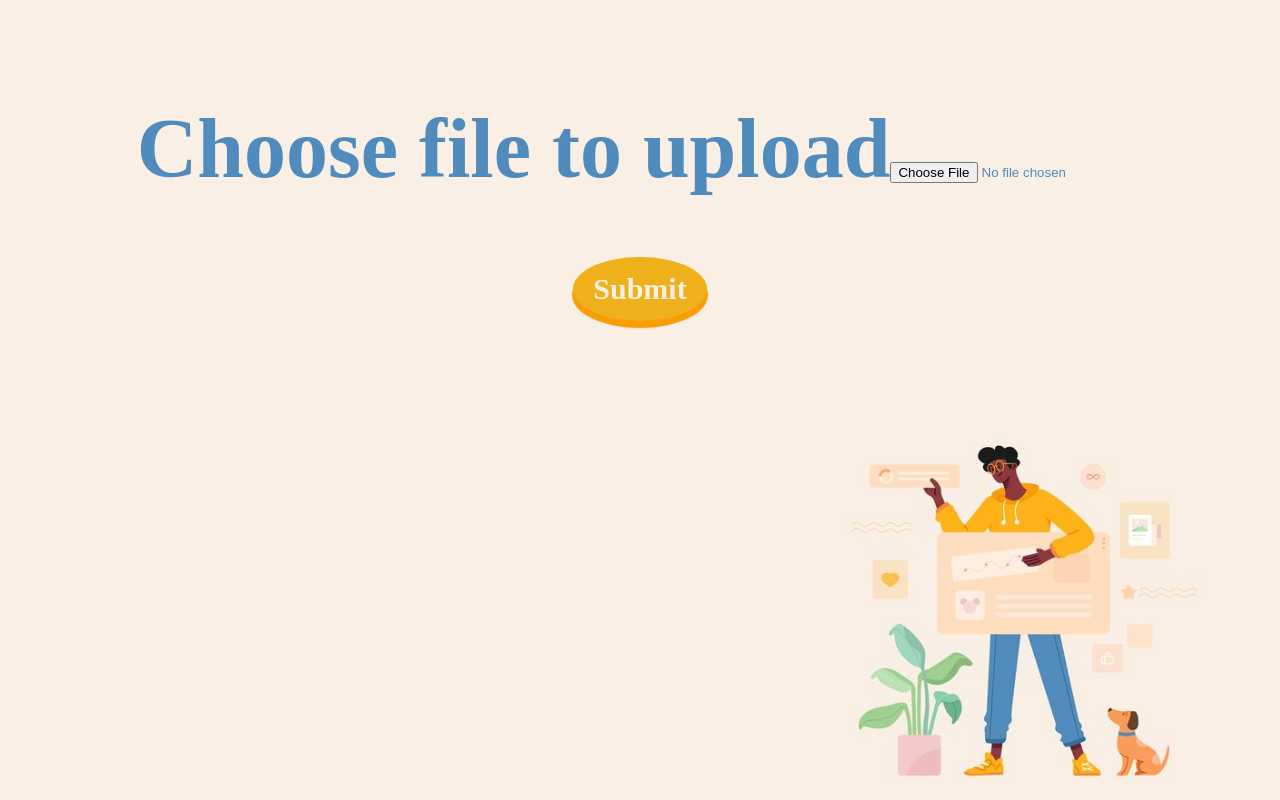
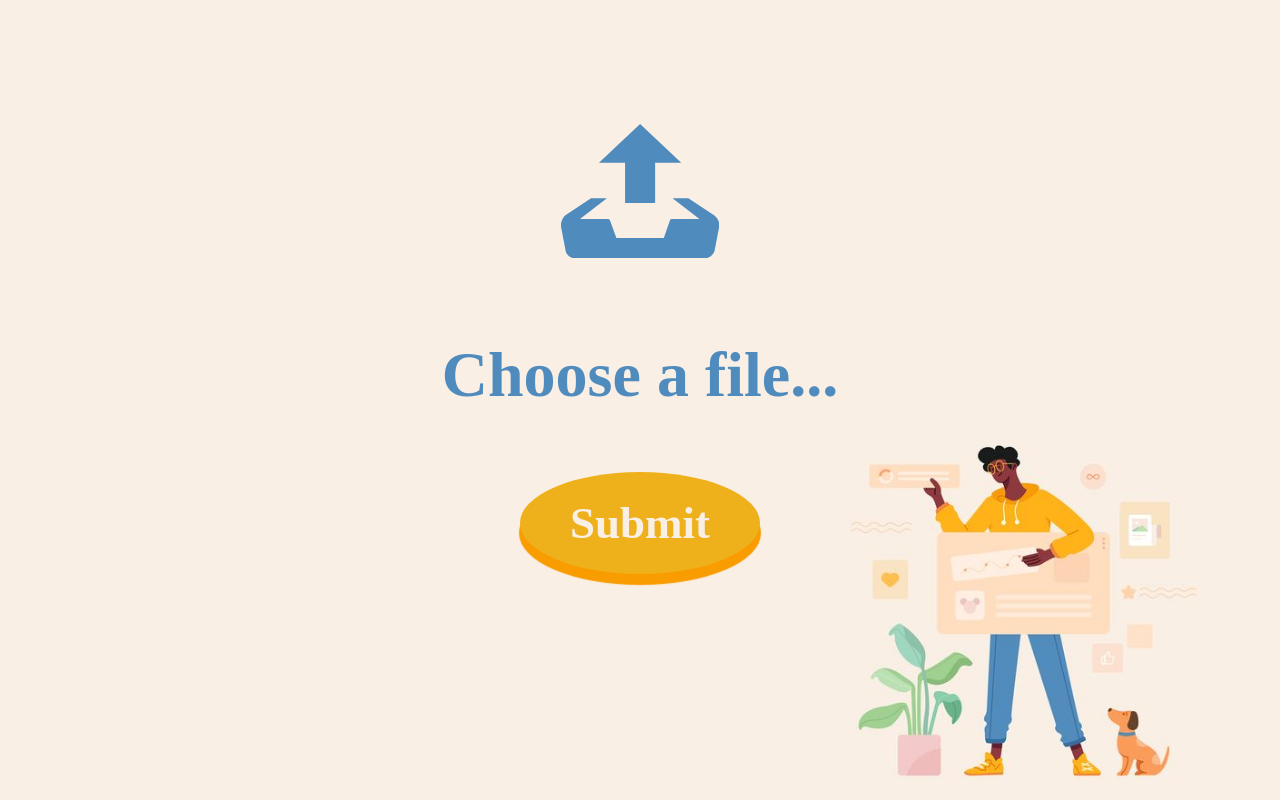
Before and after one commit to AlesiaSk/stemming, a React (Create React App) app: page / in a window 1280 px wide. Built offline with nearby package versions, Linux system fonts and the light colour scheme; a web font is replaced by a local one.

Commit message:
Restyled

```diff
--- a/server.js
+++ b/server.js
@@ -16,11 +16,10 @@ app.post('/upload', (req, res) => {
         } else if (err) {
             return res.status(500).json(err)
         }
+         // parsePDFFile();
         return res.status(200).send(req.file)
 
     });
-
-    parsePDFFile();
 
 });
 
@@ -43,7 +42,7 @@ const storage = multer.diskStorage({
 const upload = multer({ storage: storage }).single('file');
 
 const parsePDFFile = (fileName) => {
-    let dataBuffer = fs.readFileSync(path.resolve('files','1573739282782-La_France.pdf'));
+    let dataBuffer = fs.readFileSync(path.resolve('files', fileName));
     return (pdf(dataBuffer).then((data) =>
         (data.text.split(' '))
     ))
--- a/src/App.css
+++ b/src/App.css
@@ -12,27 +12,36 @@
 }
 
 .App label{
-  margin: 100px 0 60px;
-  font-size: 84px;
+  margin: 60px 0 60px;
+  font-size: 64px;
   font-weight: bold;
   color: #4f8bbc;
 }
 
 .App .button {
   background-color: #efb11b;
-  padding: 15px 20px;
+  padding: 25px 50px;
   border-radius: 50%;
-  font-size: 30px;
+  font-size: 45px;
   text-decoration: none;
   color: #f9efe5;
   font-weight: bold;
-  box-shadow: 0 6px 1px 1px #f89c00;
+  box-shadow: 0 10px 1px 1px #f89c00;
 }
 
 .App .button:hover, .App .button:focus {
   background-color: #e891009e;
+  box-shadow: 0 2px 1px 1px #f89c00;
+  margin-top: 6px;
 }
 
 #file {
   display: none;
 }
+
+svg {
+  width: 50%;
+  height: 50%;
+  fill: #4f8bbc;
+  cursor: pointer;
+}
--- a/src/components/FileDialog/index.js
+++ b/src/components/FileDialog/index.js
@@ -1,40 +1,71 @@
 import React, { useState } from 'react';
 import axios from 'axios';
 
-// const createFileSelector = () => {
-//     const fileSelector = document.createElement('input');
-//     fileSelector.setAttribute('type', 'file');
-//     fileSelector.setAttribute('accept', '.pdf');
-//     fileSelector.id = 'fileSelector';
-//     return fileSelector;
-// };
 
 const FileDialog = () => {
-    //const fileSelector = createFileSelector();
     const [file, setFile] = useState('');
+    const [message, setMessage] = useState('Choose a file...');
+    const [loaded, setLoaded] = useState('');
+    const [isUpload, setIsUpload] = useState(false);
 
-    const passFile = (e) => {
-        console.log(e.target.files[0]);
+    const handleFileChange = (e) => {
         setFile(e.target.files[0]);
+        setLoaded(0);
+        setMessage(e.target.files[0].name)
     };
 
+    const handleUpload = () => {
+        if(isUpload){
+            return;
+        }
+
+        if(!file) {
+            setMessage('Select a file first');
+            return;
+        }
+
+        setIsUpload(true);
+        sendFile();
+    };
     const sendFile = () => {
         const data = new FormData();
         data.append('file', file);
         axios.post("http://localhost:8000/upload", data, {
+            onUploadProgress: ProgressEvent => {
+                setLoaded(Math.round(ProgressEvent.loaded/ProgressEvent.total)*100)
+            }
         }).then(res => {
-                debugger;
-            })
+                setFile(null);
+                setMessage('Uploaded successfully');
+                setIsUpload(false);
+            }).catch(err => {
+                setIsUpload(false);
+                setMessage('Failed to upload');
+        });
     };
 
 
     return (
         <>
+            <input type="file" name="file" id="file" accept=".pdf" onChange={(e)=>handleFileChange(e)}/>
             <label htmlFor="file">
-                Choose file to upload
-                <input type="file" accept=".pdf" onChange={(e)=>passFile(e)}/>
+                <figure>
+                    <svg
+                        xmlns="http://www.w3.org/2000/svg"
+                        width="20"
+                        height="17"
+                        viewBox="0 0 20 17"
+                    >
+                        <path d="M10 0l-5.2 4.9h3.3v5.1h3.8v-5.1h3.3l-5.2-4.9zm9.3 11.5l-3.2-2.1h-2l3.4 2.6h-3.5c-.1 0-.2.1-.2.1l-.8 2.3h-6l-.8-2.2c-.1-.1-.1-.2-.2-.2h-3.6l3.4-2.6h-2l-3.2 2.1c-.4.3-.7 1-.6 1.5l.6 3.1c.1.5.7.9 1.2.9h16.3c.6 0 1.1-.4 1.3-.9l.6-3.1c.1-.5-.2-1.2-.7-1.5z" />
+                    </svg>
+                </figure>
+                <span>
+            {isUpload
+                ? loaded + "%"
+                : message}
+          </span>
             </label>
-            <a className="button" href="" onClick={sendFile}>Submit</a>
+            <a className="button" href="" onClick={handleUpload}>Submit</a>
         </>
     );
 };
```
